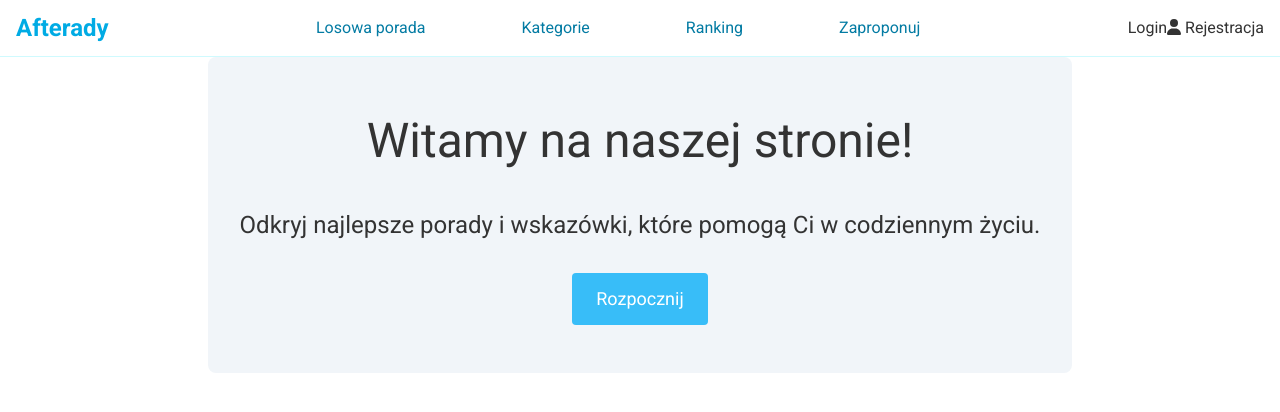
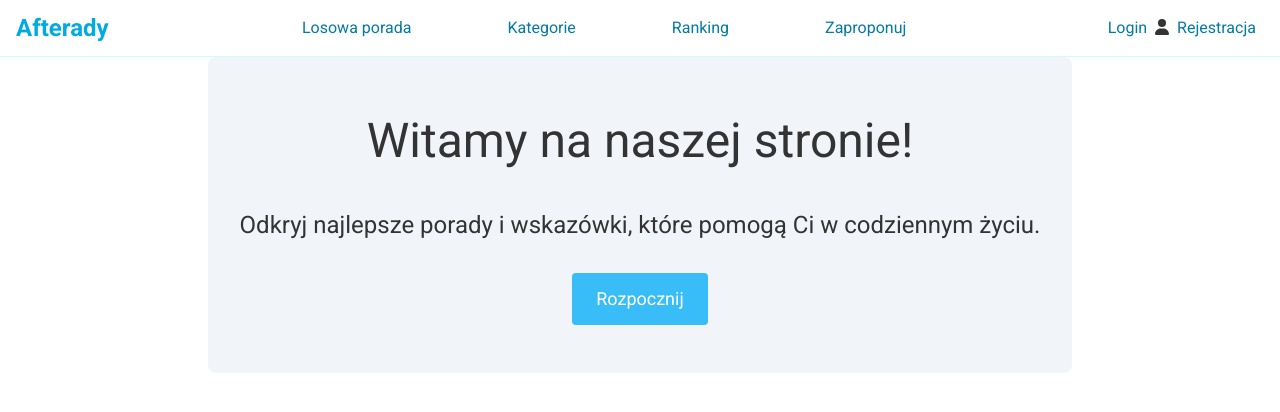
Before and after one commit to cerbin1/tips, a React (Vite) app: page / in a window 1280 px wide. Shown: the top 412 px of the page. Built offline with nearby package versions, Linux system fonts and the light colour scheme.

Commit message:
Change classes to user navigation links on active link

```diff
--- a/src/components/header/Header.jsx
+++ b/src/components/header/Header.jsx
@@ -10,18 +10,34 @@ export default function Header() {
       <Link className="logo" to="/">
         <Logo />
       </Link>
-
       <nav className="py-4">
         <NavigationItem href="/random">Losowa porada</NavigationItem>
         <NavigationItem href="/categories">Kategorie</NavigationItem>
         <NavigationItem href="/ranking">Ranking</NavigationItem>
         <NavigationItem href="/suggest">Zaproponuj</NavigationItem>
       </nav>
-
       <div>
-        <NavLink to="/user/login"> Login</NavLink>
-        <FontAwesomeIcon icon={faUser} title="User" className="" />
-        <NavLink to="/user/register"> Rejestracja</NavLink>
+        <NavLink
+          className={({ isActive }) =>
+            isActive
+              ? "px-2 text-blue-to-light underline"
+              : "px-2 text-blue-to-light"
+          }
+          to="/user/login"
+        >
+          Login
+        </NavLink>
+        <FontAwesomeIcon icon={faUser} title="User" />
+        <NavLink
+          className={({ isActive }) =>
+            isActive
+              ? "px-2 text-blue-to-light underline"
+              : "px-2 text-blue-to-light"
+          }
+          to="/user/register"
+        >
+          Rejestracja
+        </NavLink>
       </div>
     </header>
   );
```
